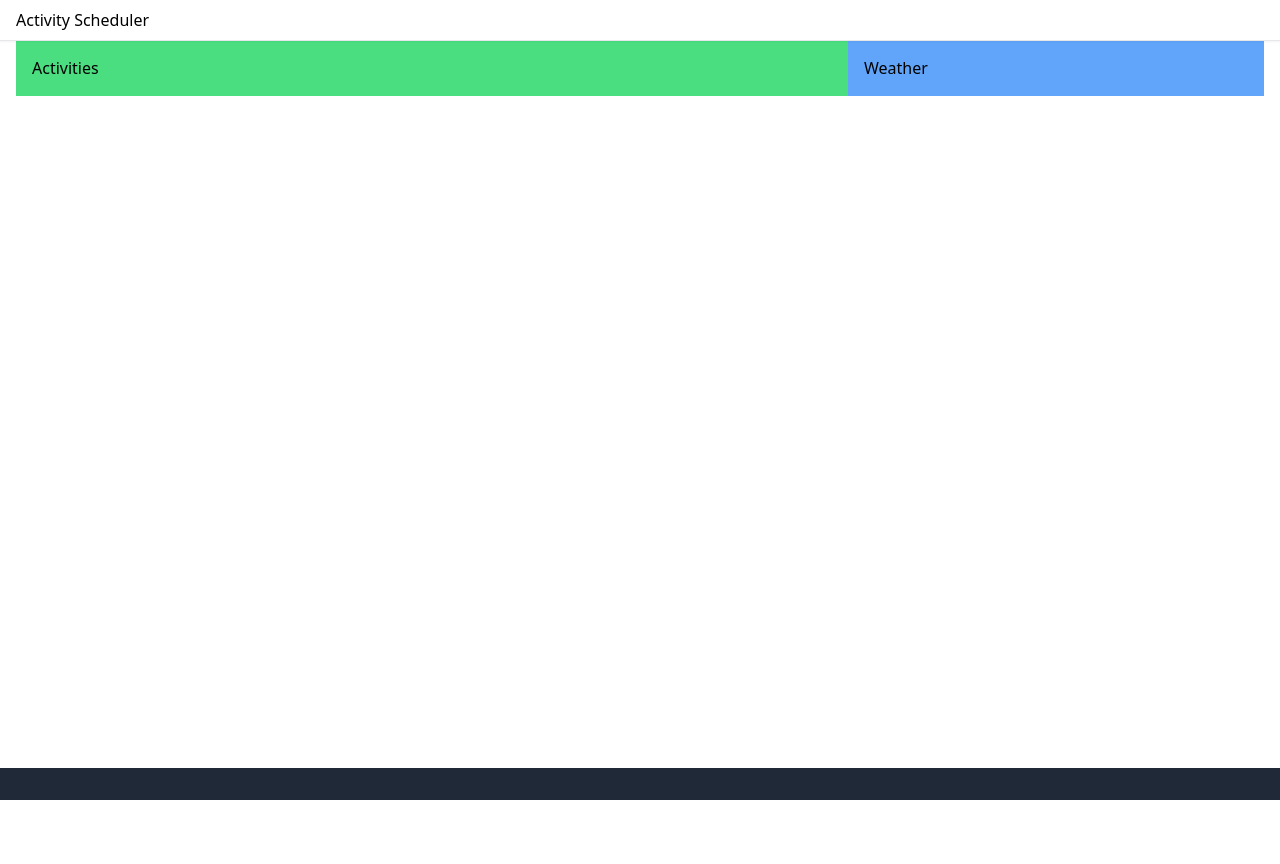
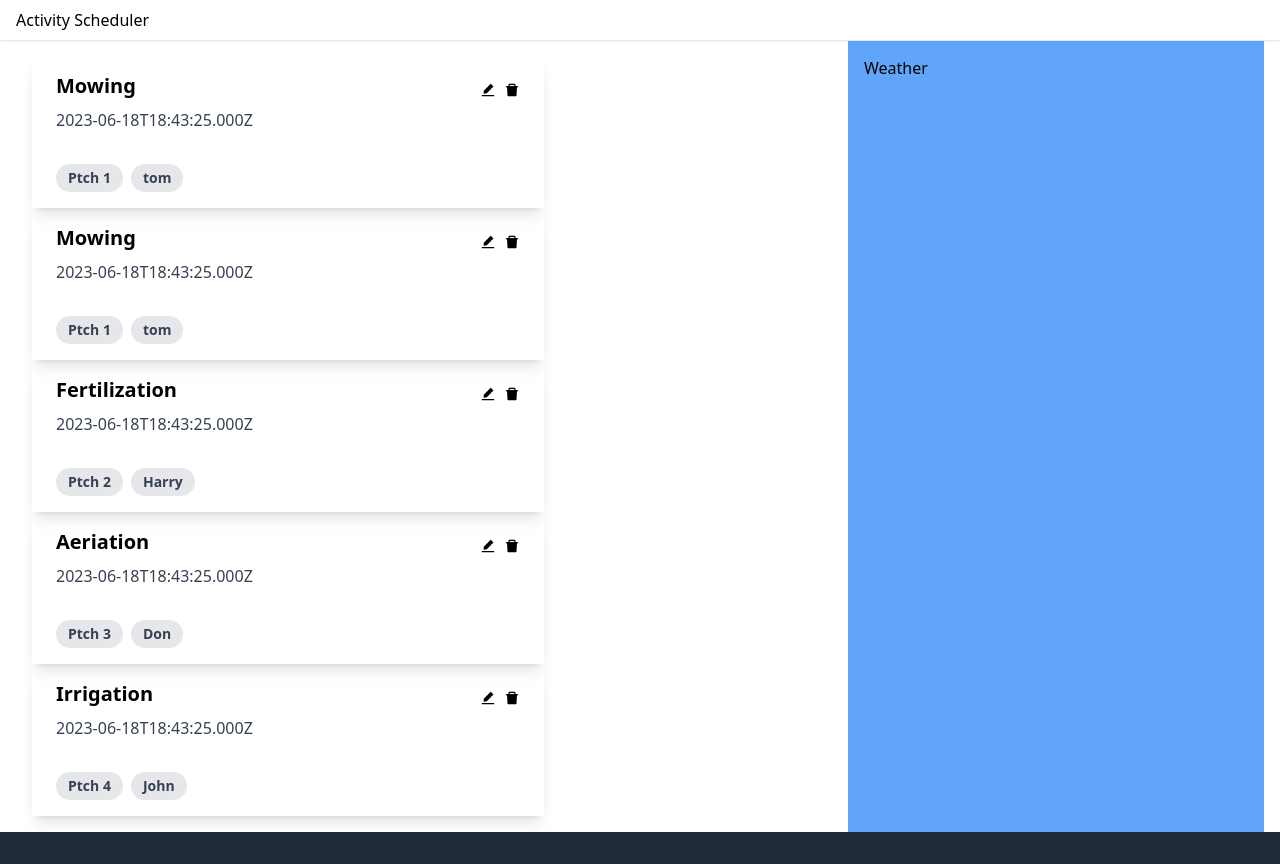
Before and after one commit to shreyashisatpathi/activity-scheduler, a React (Create React App) app: page / in a window 1280 px wide. Before the commit the page ends 800 px from the top, so only its background shows below. Built offline with nearby package versions, Linux system fonts and the light colour scheme.

Commit message:
Showing activity list on the home page using mock data

```diff
--- a/package.json
+++ b/package.json
@@ -12,6 +12,7 @@
     "@types/react-dom": "^18.2.5",
     "react": "^18.2.0",
     "react-dom": "^18.2.0",
+    "react-icons": "^4.9.0",
     "react-scripts": "5.0.1",
     "typescript": "^4.9.5",
     "web-vitals": "^2.1.4"
--- a/src/components/activities/activities.tsx
+++ b/src/components/activities/activities.tsx
@@ -1,9 +1,16 @@
 import React, { FC } from 'react'
-
+import data from './data'
+import Activity from './activity'
 
 const Activities :FC = () => {
   return (
-    <div className="basis-2/3 bg-green-400 h-calc(100vh-3.75rem) p-4">Activities</div>
+    <div className="basis-2/3 h-calc(100vh-3.75rem) p-4">
+        {
+            data.map((activity)=>{
+                return <Activity {...activity}/>
+            })
+        }
+    </div>
   )
 }
 
--- /dev/null
+++ b/src/components/activities/activity.tsx
@@ -0,0 +1,45 @@
+import React, { FC } from 'react';
+import { AiFillEdit } from 'react-icons/ai';
+import { AiFillDelete } from 'react-icons/ai';
+
+type Props = {
+  type: string;
+  user: string;
+  date: Date;
+  pitch: string;
+};
+
+const Activity: FC<Props> = ({ type, user, date, pitch }) => {
+  return (
+    <div className="max-w-lg rounded overflow-hidden shadow-lg">
+      <div className="px-6 py-4">
+        <div className="flex flex-row">
+          <div className="grow font-bold text-xl mb-2">{type}</div>
+          <div className="grow-0 flex flex-row">
+
+              <button className="pl-4 sm:pl-0">
+                <AiFillEdit />
+              </button>
+
+
+              <button className="pl-4 sm:pl-2">
+                <AiFillDelete />
+              </button>
+
+          </div>
+        </div>
+        <p className="text-gray-700 text-base">{date.toISOString()}</p>
+      </div>
+      <div className="px-6 pt-4 pb-2">
+        <span className="inline-block bg-gray-200 rounded-full px-3 py-1 text-sm font-semibold text-gray-700 mr-2 mb-2">
+          {pitch}
+        </span>
+        <span className="inline-block bg-gray-200 rounded-full px-3 py-1 text-sm font-semibold text-gray-700 mr-2 mb-2">
+          {user}
+        </span>
+      </div>
+    </div>
+  );
+};
+
+export default Activity;
--- /dev/null
+++ b/src/components/activities/data.tsx
@@ -0,0 +1,33 @@
+export default [
+    {
+       type: 'Mowing',
+       date: new Date,
+       user: 'tom',
+       pitch: 'Ptch 1'
+    },
+    {
+        type: 'Mowing',
+        date: new Date,
+        user: 'tom',
+        pitch: 'Ptch 1'
+     },
+     {
+        type: 'Fertilization',
+        date: new Date,
+        user: 'Harry',
+        pitch: 'Ptch 2'
+     },
+     {
+        type: 'Aeriation',
+        date: new Date,
+        user: 'Don',
+        pitch: 'Ptch 3'
+     },
+     {
+        type: 'Irrigation',
+        date: new Date,
+        user: 'John',
+        pitch: 'Ptch 4'
+     }
+
+]
```
Also changed, not shown: 1 other file (tests, documents, lock files or other folders).
